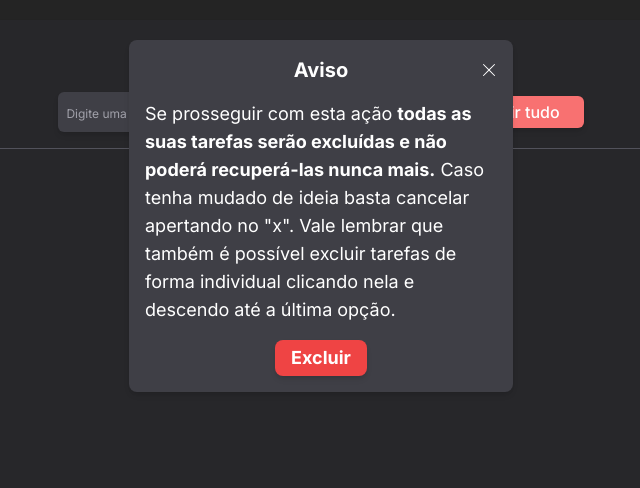
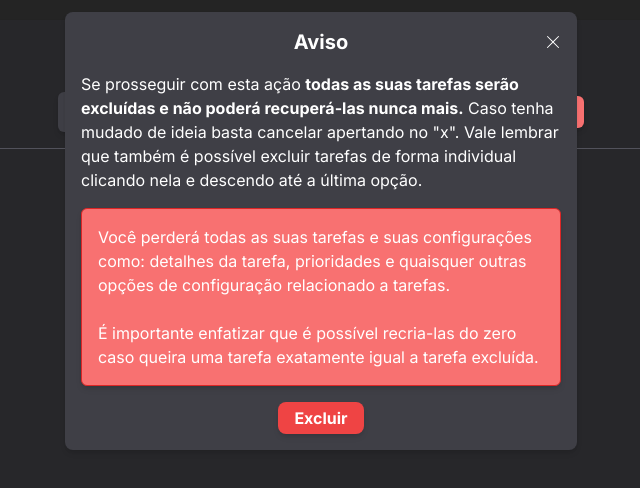
Before and after one commit to Zafkiel45/Next-TodoList, a Next.js app in the folder todo-list/: page / in a window 1280 px wide. Both pictures are taken after a click on the button "Excluir tudo". Shown: the top 488 px of the page, without its empty margins (319-959 px from the left). Built offline with nearby package versions, Linux system fonts and the light colour scheme.

Commit message:
some adjusts

```diff
--- a/todo-list/src/app/components/input.jsx
+++ b/todo-list/src/app/components/input.jsx
@@ -17,9 +17,9 @@ export const InputTask = () => {
         const Storage = JSON.parse(localStorage.getItem(key) || '[]');
         const NameSeem = Storage.find((item) => {return item.nome === name})
 
-        if(NameSeem != undefined || name === '' || name.length >= 30) {
+        if(NameSeem != undefined || name === '' || name.length >= 25 || name.trim() === '') {
             setName(() => '')
-            window.alert("[ERRO] - Não é possível adicionar o mesmo nome para uma outra tarefa; Não é possível deixar o nome da tarefa em branco.");
+            window.alert("[ERRO] \n - Não é possível adicionar o mesmo nome para uma outra tarefa;\n -Não é possível deixar o nome da tarefa em branco;\n - Não é possível escrever nomes com mais de 30 caracteres; \n - Não é permitido apenas espaços em branco;");
         } else {
             Storage.push({
                 nome: name,
@@ -58,7 +58,7 @@ export const InputTask = () => {
 
 const Modal = ({removeAllElements, objectComplete, dispacth}) => {
     return (
-        <div className={`absolute top-10 ${objectComplete.visible} text-white gap-4 items-center flex-col p-4 rounded-lg bg-zinc-700 z-10 mobileMini:text-lg desktop:w-[30%] desktopMini:w-[40%] tablet:w-[60%] mobileMini:w-[70%] w-[90%] h-auto shadow-md`}>
+        <div className={`absolute top-5 ${objectComplete.visible} text-white gap-4 items-center flex-col p-4 rounded-lg bg-zinc-700 z-10 mobileMini:top-3 desktop:w-[40%] desktopMini:w-[60%] tablet:w-[70%] mobileMini:w-[80%] w-[90%] h-auto shadow-md`}>
             <div className="flex w-full items-center justify-between">
                 <button disabled className="w-[16px] opacity-0">
                 </button>
@@ -73,6 +73,14 @@ const Modal = ({removeAllElements, objectComplete, dispacth}) => {
                 basta cancelar apertando no &quot;x&quot;. Vale lembrar que também é possível excluir
                 tarefas de forma individual clicando nela e descendo até a última opção.
             </p>
+            <div className="bg-red-400 text-white font-normal border border-red-600 w-full p-4 shadow-md rounded-md">
+                Você perderá todas as suas tarefas e suas configurações como: detalhes da tarefa,
+                prioridades e quaisquer outras opções de configuração relacionado a tarefas.
+                <br />
+                <br />
+                É importante enfatizar que é possível recria-las do zero caso queira uma tarefa
+                exatamente igual a tarefa excluída.
+            </div>
             <button onClick={removeAllElements} className="font-bold bg-red-500 w-fit h-fit px-4 py-1 shadow-md rounded-lg">
                 Excluir
             </button>
--- a/todo-list/src/app/components/modal.jsx
+++ b/todo-list/src/app/components/modal.jsx
@@ -65,13 +65,13 @@ export const Modal = () => {
                     </svg>
                 </div>
                 <div className="w-full desktopMini:w-4/5 h-auto items-center flex gap-3">
-                    <input type="text" value={name} onChange={(e) => {setName(e.target.value)}} placeholder="Renomear tarefa..." className="placeholder:text-xs placeholder:text-zinc-500 placeholder:font-medium mobileMini:py-2 px-2 w-full bg-zinc-800 shadow-md rounded-md" />
+                    <input type="text" value={name} onChange={(e) => {setName(e.target.value)}} placeholder="Renomear tarefa..." className="placeholder:text-xs placeholder:text-zinc-500 placeholder:font-medium mobileMini:py-3 px-3 w-full bg-zinc-800 py-2 shadow-md rounded-md" />
                     <button disabled={name === '' ? true:false} onClick={addRename} className={`${name === '' ? 'bg-gray-400':'bg-blue-400'} w-fit h-fit py-1 px-2 rounded-lg shadow-sm font-bold`}>
                         Renomear
                     </button>
                 </div>
                 <div className="w-full desktopMini:w-4/5 h-auto flex items-center gap-3 flex-col ">
-                    <textarea value={descrebe} onChange={(e) => setDescrebe(e.target.value)} className="bg-zinc-800 rounded-lg mobileMini:w-full shadow-lg placeholder:text-zinc-500 placeholder:font-medium px-3 text-base py-3" placeholder="Digite uma descrição para sua tarefa..." name="" id="" cols="30" rows="10"></textarea>
+                    <textarea value={descrebe} onChange={(e) => setDescrebe(e.target.value)} className="bg-zinc-800 rounded-lg w-full shadow-lg placeholder:text-zinc-500 placeholder:font-medium px-3 text-base py-3" placeholder="Digite uma descrição para sua tarefa..." name="" id="" cols="30" rows="10"></textarea>
                     <button disabled={descrebe === '' ? true:false}  onClick={addDescrebe} className={`self-end ${descrebe === '' ? 'bg-gray-400':'bg-blue-400'} font-bold w-fit h-fit px-4 py-1 rounded-lg`}>
                         Salvar
                     </button>
@@ -98,7 +98,7 @@ export const Modal = () => {
                             <>
                                 <button onClick={() => {PriorityFunction('fill-blue-400')}} className={`w-fit ${task[idx].prioridade === 'fill-blue-400' ? 'bg-blue-500':'bg-transparent'} ${task[idx].prioridade === 'fill-blue-400' ? 'text-white':'text-blue-400'}  border  hover:text-white hover:bg-blue-600 border-blue-600 h-fit rounded-md px-3 py-1`}>Baixa</button>
                                 <button onClick={() => {PriorityFunction('fill-yellow-400')}} className={`w-fit ${task[idx].prioridade === 'fill-yellow-400' ? 'bg-yellow-500':'bg-transparent'} ${task[idx].prioridade === 'fill-yellow-400' ? 'text-white':'text-yellow-400'} border  hover:text-white hover:bg-yellow-600 border-yellow-600 rounded-md h-fit px-3 py-1`}>Médio</button>
-                                <button onClick={() => {PriorityFunction('fill-red-400')}} className={`w-fit ${task[idx].prioridade === 'alta' ? 'fill-red-400':'bg-transparent'} ${task[idx].prioridade === 'fill-red-400' ? 'text-white':'text-red-400'} border  hover:text-white hover:bg-red-600 border-red-600 rounded-md h-fit px-3 py-1`}>Alta</button>
+                                <button onClick={() => {PriorityFunction('fill-red-400')}} className={`w-fit ${task[idx].prioridade === 'fill-red-400' ? 'bg-red-400':'bg-transparent'} ${task[idx].prioridade === 'fill-red-400' ? 'text-white':'text-red-400'} border  hover:text-white hover:bg-red-600 border-red-600 rounded-md h-fit px-3 py-1`}>Alta</button>
                             </>
                         ):null}
                     </div>
@@ -110,7 +110,7 @@ export const Modal = () => {
                 </div>
             </nav>
 
-            <div className={`absolute ${displayControl.visible} text-white bottom-[-100px] gap-4 items-center flex-col p-4 rounded-lg bg-zinc-700 z-10 w-4/5 h-auto shadow-md`}>
+            <div className={`absolute ${displayControl.visible} text-white top-[120px] desktopMini:left-[15%] flex tablet:left-[60px] gap-4 items-center flex-col p-4 rounded-lg bg-zinc-700 z-10 desktopMini:w-[70%] tablet:w-[80%] w-[90%] h-auto shadow-md`}>
                     <div className="flex w-full items-center justify-between">
                         <button disabled className="w-[16px] opacity-0">
                         </button>
--- a/todo-list/src/app/globals.css
+++ b/todo-list/src/app/globals.css
@@ -13,5 +13,16 @@ body {
     background-color: #242424;
 }
 body, html {
-    overscroll-behavior: none;
-  }
+    overflow-x: hidden;
+}
+
+::-webkit-scrollbar {
+    background-color: rgb(37, 37, 37);
+    width: 10px;
+    border-radius: 1.25rem; /* 20px */
+}
+::-webkit-scrollbar-thumb {
+    background-color:rgb(47, 47, 47);
+    border-radius: 1.25rem;
+    width: 10px;
+}
--- a/todo-list/src/app/page.jsx
+++ b/todo-list/src/app/page.jsx
@@ -20,14 +20,14 @@ export default function Home() {
 
   return (
     <todoContext.Provider value={{key, task, setTask, setName, name, setSideBar, sideBar, descrebe, setDescrebe, idx, setIdx}}>
-      <div className="flex flex-col gap-4 w-4/5 overflow-hidden h-[95vh] py-5 rounded-lg shadow-md bg-zinc-800">
+      <div className="flex flex-col gap-4 w-[90%] overflow-hidden h-[95vh] py-5 rounded-lg shadow-md bg-zinc-800">
         <Modal/>
         <div className="flex text-white justify-center w-full font-bold items-center pt-2 flex-col">
           <span className="mobileMini:text-lg desktopMini:text-2xl">Tarefas</span>
           <InputTask/>
         </div>
         <hr className="border-zinc-600" />
-        <div className="h-auto overflow-y-scroll w-full py-2 flex justify-center">
+        <div className="h-auto overflow-y-scroll overflow-x-hidden  w-full py-2 flex justify-center">
           <Tasks/>
         </div>
       </div>
```
